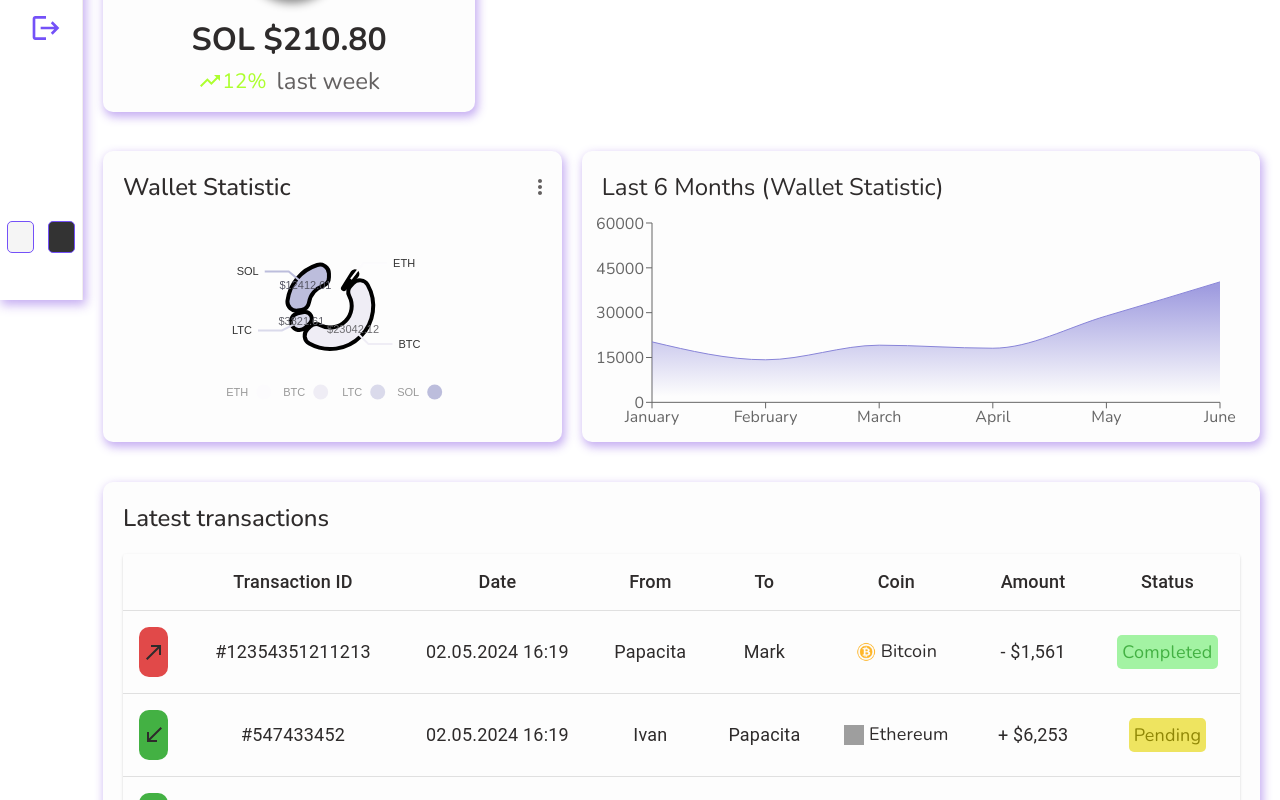
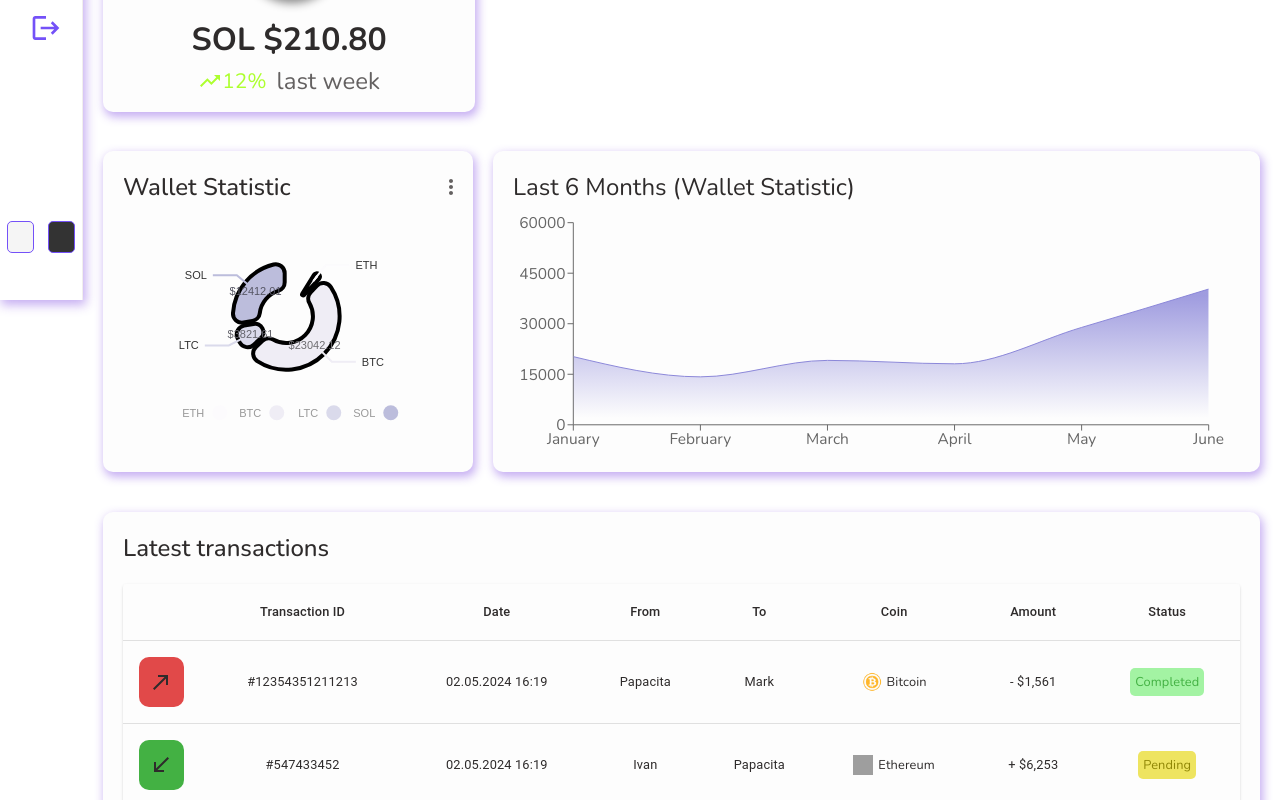
Before and after one commit to Bitummit/CryptoDashboard, a React (Vite) app: page / in a window 1280 px wide. Shown: the part 500-1300 px from the top of the page. Built offline with nearby package versions, Linux system fonts and the light colour scheme; grey boxes are pictures that could not be loaded.

Commit message:
test resp table

```diff
--- a/index.html
+++ b/index.html
@@ -3,7 +3,7 @@
   <head>
     <meta charset="UTF-8" />
 
-<meta name="viewport" content="width=device-width, initial-scale=1.0">
+    <meta name="viewport" content="height=device-height, width=device-width, initial-scale=1.0">
 
     <link href="https://fonts.googleapis.com/css2?family=Nunito:ital,wght@0,200..1000;1,200..1000&display=swap" rel="stylesheet" />
     <style> *{font-family: "Nunito", sans-serif; margin: 0;}</style>
--- a/src/components/chart/Chart.jsx
+++ b/src/components/chart/Chart.jsx
@@ -22,7 +22,7 @@ export default function Chart() {
   return (
     <div className="chart">
         <div className="title">Last 6 Months (Wallet Statistic)</div>
-      <ResponsiveContainer width="100%" height="100%" aspect={3 / 1}>
+      <ResponsiveContainer width="100%" height="80%" aspect={3 / 1}>
         <AreaChart
           className="line"
           data={data}
--- a/src/components/chart/chart.scss
+++ b/src/components/chart/chart.scss
@@ -5,7 +5,20 @@
   box-shadow: 2px 4px 10px 1px rgba(133, 82, 228, 0.47);
   border-radius: 10px;
   padding: 10px;
+  min-width: 500px;
   color: rgb(var(--color));
+
+
+  @media screen and (max-width: 750px) {
+    padding: 0;
+    min-width: 300px;
+  }
+
+  @media screen and (max-width: 600px) {
+    padding: 0;
+    min-width: 250px;
+  }
+
 
   .title {
     margin: 10px;
--- a/src/components/featured/Featured.jsx
+++ b/src/components/featured/Featured.jsx
@@ -43,8 +43,8 @@ export default function Featured() {
         <h1 className="title">Wallet Statistic</h1>
         <MoreVertIcon className="icon" fontSize="medium" />
       </div>
-      <div className="bottom" style={{height: '85%'}}>
-        <div className="featuredChart" style={{height: '85%', width:'99%'}}>
+      <div className="bottom" style={{height: '80%'}}>
+        <div className="featuredChart" style={{height: '90%', width:'99%'}}>
         <ResponsivePie
         data={data}
         margin={{ top: 30, right: 0, bottom: 80, left: 0 }}
--- a/src/components/featured/featured.scss
+++ b/src/components/featured/featured.scss
@@ -5,9 +5,17 @@
   box-shadow: 2px 4px 10px 1px rgba(133, 82, 228, 0.47);
   padding: 10px;
   border-radius: 10px;
-  @media screen and (max-width: 1400px) {
-          flex:2;
-  }
+  min-width: 350px;
+  width: 400px;
+  // @media screen and (max-width: 750px) {
+  //   padding: 0;
+  //   min-width: 325px;
+  // }
+
+  // @media screen and (max-width: 600px) {
+  //   padding: 0;
+  //   min-width: 250px;
+  // }
   @media screen and (max-width: 1200px) {
     display: none;
   }
--- a/src/components/sidebar/sidebar.scss
+++ b/src/components/sidebar/sidebar.scss
@@ -8,7 +8,7 @@
   height: 100vh;
   background-color: var(--background-color);
   transition: flex 0.2s, background-color 0.5s;
-  z-index: 2;
+  z-index: 3;
 
   .top {
     height: 70px;
--- a/src/components/table/Table.jsx
+++ b/src/components/table/Table.jsx
@@ -17,7 +17,7 @@ const rows = data;
 export default function List() {
   return (
     <TableContainer className="table" component={Paper}>
-      <Table sx={{ minWidth: 650 }} aria-label="simple table">
+      <Table sx={{ minWidth: 250 }} aria-label="simple table">
         <TableHead>
           <TableRow className="tableHead">
             <TableCell className="tableCell"></TableCell>
--- a/src/components/table/table.scss
+++ b/src/components/table/table.scss
@@ -5,31 +5,33 @@
   border-radius: 10px;
 
   .tableCell {
-    font-size: 18px;
+    font-size: clamp(0.1rem, 1vw, 1.1rem);
     text-align: center;
     background-color: var(--second_background-color);
     color: rgb(var(--color));
 
-    .incoming {
+    .incoming, .outcoming {
       height: 50px;
       display: flex;
       align-items: center;
       justify-content: center;
+      border-radius: 10px;
+
+      @media screen and (max-width: 1000px) {
+        height: 30px;
+      }
+    }
+
+    .incoming {
       background-color: rgb(67, 177, 67);
-      border-radius: 10px;
     }
 
     .outcoming {
-      height: 50px;
-      display: flex;
-      align-items: center;
-      justify-content: center;
       background-color: rgb(225, 73, 73);
-      border-radius: 10px;
     }
 
     .icon {
-      font-size: 24px;
+      font-size: clamp(0.1rem, 2vw, 1.5rem);
     }
     .cellWrapper {
       display: flex;
@@ -40,6 +42,10 @@
         width: 20px;
         height: 20px;
         margin-right: 5px;
+
+        @media screen and (max-width: 1000px) {
+          display: none;
+        }
       }
     }
 
--- a/src/components/widget/widget.scss
+++ b/src/components/widget/widget.scss
@@ -47,7 +47,7 @@
 
     .header {
       margin-top: 70px;
-      font-size: clamp(0.7rem, 3vw, 2rem);
+      font-size: clamp(1rem, 3vw, 2rem);
       font-weight: bold;
 
       @media screen and (max-width: 600px) {
--- a/src/pages/home/home.scss
+++ b/src/pages/home/home.scss
@@ -16,27 +16,27 @@
 
       .charts {
         display: flex;
+        flex-wrap: wrap;
         padding: 20px;
         gap: 20px;
         margin-top: 40px;
-
 
       }
       .widgets {
         --widget-size: 300px;
         display: grid;
-        grid-template-columns: repeat(auto-fit,minmax(var(--widget-size), 1fr));
+        // display: flex;
+        // flex-wrap: wrap;
+        grid-template-columns: repeat(
+          auto-fit,
+          minmax(var(--widget-size), 1fr)
+        );
         padding: 20px;
         gap: 20px;
         @media screen and (max-width: 600px) {
           grid-template-rows: repeat(2, 130px);
-          --widget-size: 140px;
+          --widget-size: 250px;
         }
-        @media screen and (max-width: 480px) {
-          grid-template-rows: repeat(2, 130px);
-          --widget-size: 100px;
-        }
-
       }
     }
 
```
